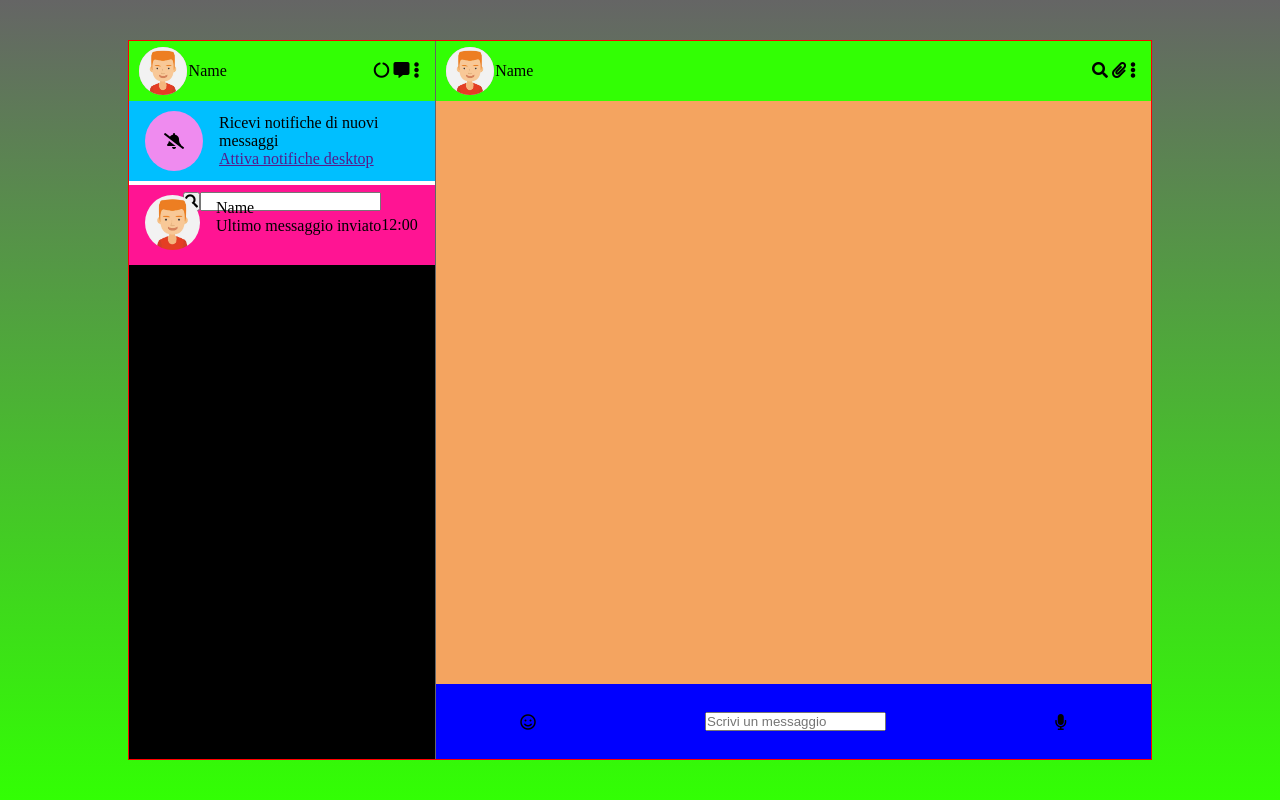
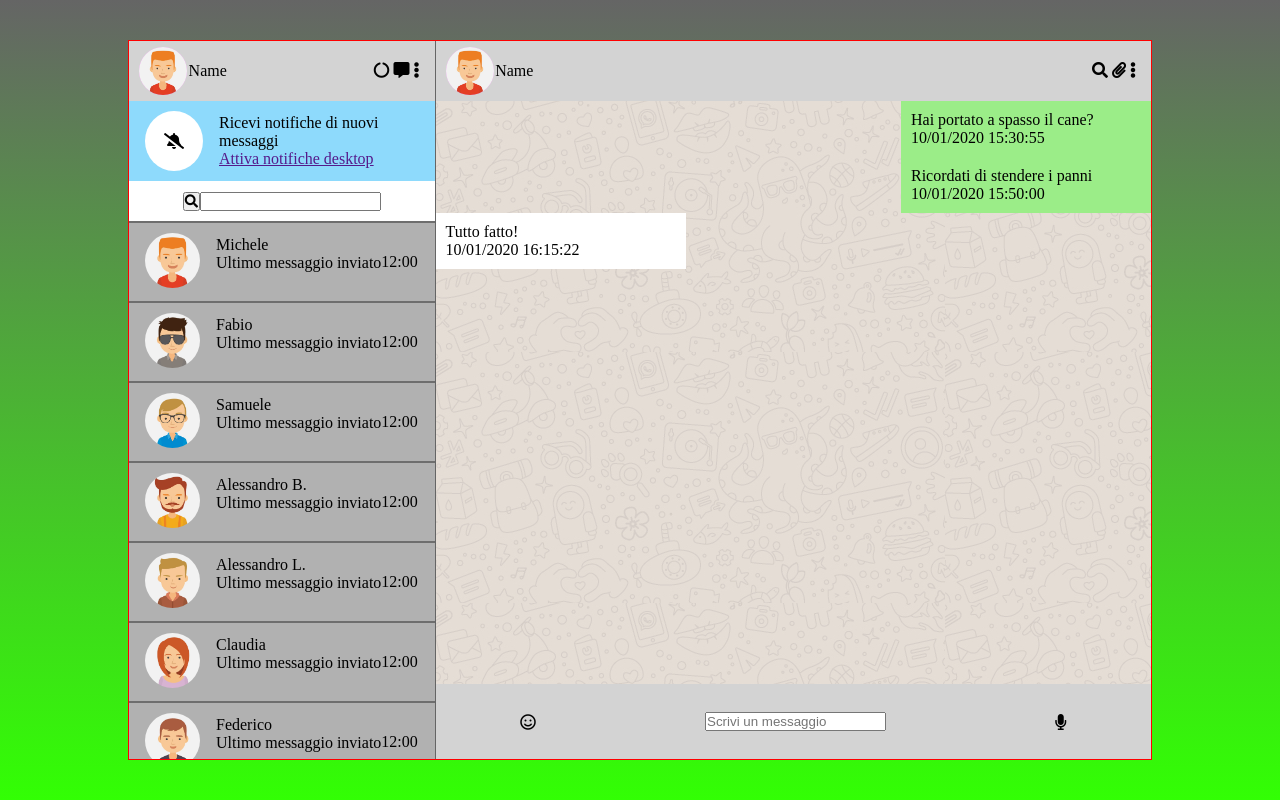
Before and after one commit to Christefan/vue-boolzapp, a plain HTML site: page index.html in a window 1280 px wide. Drawn offline with nearby package versions, Linux system fonts and the light colour scheme.

Commit message:
Milestone 2

```diff
--- a/css/style.css
+++ b/css/style.css
@@ -9,7 +9,7 @@ body {
     display: flex;
     justify-content: center;
     align-items: center;
-    background-image: linear-gradient(-180deg, #656565, #32ff04);
+    background: linear-gradient(0deg, #32ff04,#656565);
 }
 
 .container{
@@ -38,7 +38,7 @@ body {
     width: 60px;
     height: 60px;
     border-radius: 50%;
-    background: #ef8bef;
+    background-color: white;
     margin-left: 10px;
     display: flex;
     align-items: center;
@@ -48,7 +48,7 @@ body {
 }
 
 .list-sx{
-    background-color: aqua;
+    background-color: white;
     width: 30%;
     height: 100%;
     border-right:1px solid #656565;
@@ -59,7 +59,7 @@ body {
     height: 20%;
 }
 .bar-user{
-    background-color: #32ff04;
+    background-color: #d3d3d3;
     width: 100%;
     height: 60px;
     display: flex;
@@ -77,14 +77,14 @@ body {
     margin: 15px;
 }
 .notice{
-    background-color: deepskyblue;
+    background-color: #8edafc;
     height: 80px;
     display: flex;
     align-items: center;
-
+    justify-content: flex-start;
 }
 .research{
-    background-color: white;
+    background-color: #ffffff;
     height: 40px;
     display: flex;
     align-items: center;
@@ -93,15 +93,16 @@ body {
 
 /* Lista delle chat con l'utente*/
 .list-chat{
-    background-color: black;
-     height: calc(100% - 20%);
+    /* background-color: black; */
+     height: calc(100% - 180px);
      overflow-y: auto;
 }
 .contact{
-    background-color: deeppink;
+    background-color: rgb(177, 177, 177);
     height: 80px;
     display: flex;
     align-items: center;
+    border-top:2px solid rgb(110, 110, 110) ;
 }
 .contact-img-cirlce{
     width: 55px;
@@ -113,6 +114,9 @@ body {
 .contact-info{
     margin-top: -1rem;
 }
+.grey{
+    color: #808080;
+}
 
 /* -------------------------------------------------------------------------------------------- */
 .chat-dx{
@@ -121,11 +125,34 @@ body {
     height: 100%;
 }
 .chat-user{
-    background-color: sandybrown;
+    display: flex;
+    flex-direction: column;
+    background-image: url(../img/mine.jpg);
     height: calc(100% - 135px);
 }
+.row-chat-message {
+    display: flex;
+}
+.message_box{
+    min-width: 250px;
+    max-width:60% ;
+    padding: 10px;
+}
+.message--sent{
+    justify-content: flex-end;
+}
+.message--received{
+    justify-content: flex-start;
+}
+.message--sent .message_box{
+    background-color: #9bed88;
+}
+.message--received .message_box{
+    background-color: #ffffff;
+}
+
 .chat-write{
-    background-color: blue;
+    background-color: #d3d3d3;
     height: 75px;
     display: flex;
     align-items: center;
--- a/index.html
+++ b/index.html
@@ -7,11 +7,11 @@
     <title>Document</title>
     <link rel="stylesheet" href="https://cdnjs.cloudflare.com/ajax/libs/font-awesome/5.15.4/css/all.min.css" integrity="sha512-1ycn6IcaQQ40/MKBW2W4Rhis/DbILU74C1vSrLJxCq57o941Ym01SwNsOMqvEBFlcgUa6xLiPY/NS5R+E6ztJQ==" crossorigin="anonymous" referrerpolicy="no-referrer" />
     <link rel="stylesheet" href="css/style.css">
+    <script src="https://cdn.jsdelivr.net/npm/vue@2.6.14/dist/vue.js"></script>
 </head>
 <body>
-    <div class="container">
+    <div class="container" id="root">
         <div class="list-sx">
-            <div class="list-user">
             <div class="bar-user">
                 <div class="user">
                     <img class="circle" src="img/avatar_1.jpg" alt="" srcset="">
@@ -38,17 +38,17 @@
                   </div>
                   <input type="text" class="form-control" placeholder="">
             </div>
-            </div>
+
             <div class="list-chat">
-                <div class="contact">
+                <div class="contact" v-for="(items,index) in contacts"  @click="select_Chat(index)">
                     <div>
-                        <img class="contact-img-cirlce" src="img/avatar_1.jpg" alt="">
+                        <img class="contact-img-cirlce" :src="'img/avatar'+ items.avatar +'.jpg'" >
                     </div>
                     <div class="contact-info">
                         <div class="contact-name">
-                            Name
+                            {{items.name}}
                         </div>
-                        <div>
+                        <div class="contact-message">
                             Ultimo messaggio inviato
                         </div>
                     </div>
@@ -71,7 +71,18 @@
                 </div>
 
             </div>
-            <div class="chat-user"></div>
+            <div class="chat-user">
+                 <div class="row-chat-message" v-for="(items,index) in contacts[chat_select].messages" :class="items.status === 'sent' ? 'message--sent' : 'message--received'">
+                    <div class="message_box">
+                        <div class="message_text">
+                            {{ items.message }}
+                        </div>
+                        <div class="message_time">
+                            {{ items.date }}
+                        </div>
+                    </div>
+                 </div>
+            </div>
             <div class="chat-write">
     	        <i class="far fa-smile"></i>
 
@@ -83,6 +94,7 @@
 
             </div>
         </div>
-    </div>
+
+    <script src="js/data.js"></script>
 </body>
 </html>
--- a/js/data.js
+++ b/js/data.js
@@ -1,3 +1,6 @@
+const app = new Vue({
+    el :'#root',
+    data:{
         contacts: [
             {
                 name: 'Michele',
@@ -160,4 +163,14 @@ contacts: [
                     }
                 ],
             }
-]
+        ],
+         chat_select : 0,
+},
+methods:{
+    select_Chat: function(index){
+        this.chat_select = index
+    }
+}
+
+
+})
```
Lines whose indentation alone changed are shown as unchanged.
